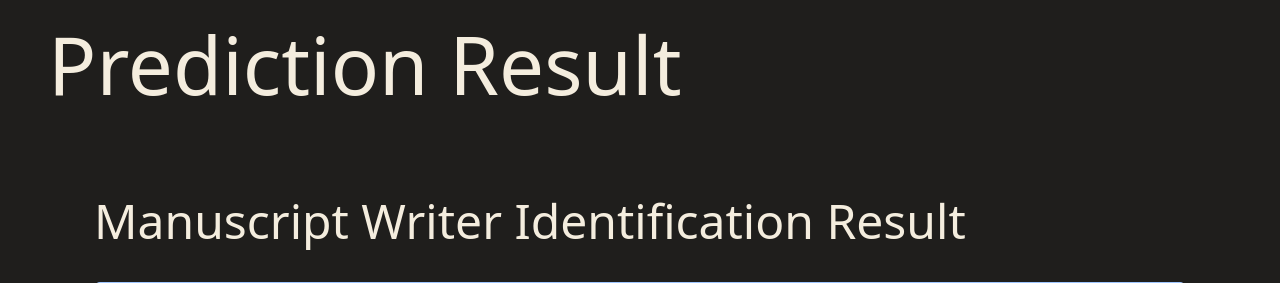
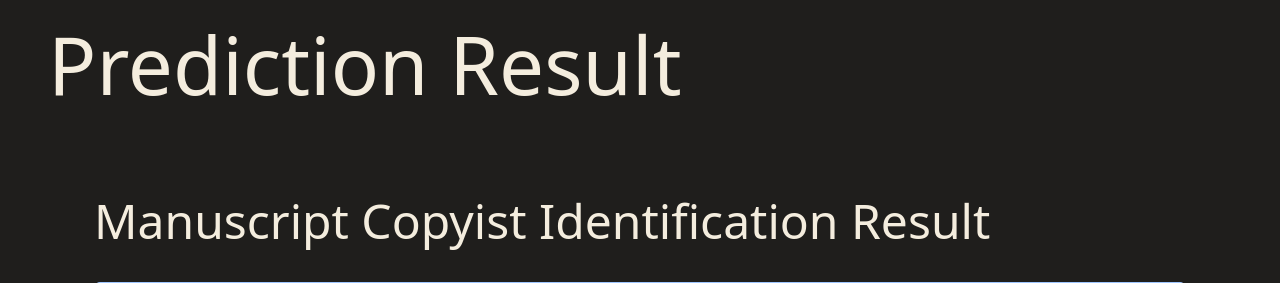
Before and after one commit to atinyshrimp/Data-Analysis-Project, a Flask app: template templates/prediction_result.html in a window 1280 px wide. Shown: the top 283 px of the page. Run offline with Flask 3, Linux system fonts and the light colour scheme; the template is opened without the code that fills it, so the values that code supplies are empty.

Commit message:
Update prediction_result.html

```diff
--- a/templates/prediction_result.html
+++ b/templates/prediction_result.html
@@ -13,7 +13,7 @@
 
         <!-- Display the prediction result here -->
         <div class="container-lg p-4">
-            <p class="display-5 pt-5 pb-3">Manuscript Writer Identification Result</p>
+            <p class="display-5 pt-5 pb-3">Manuscript Copyist Identification Result</p>
             <div class="alert alert-primary" role="alert">
                 The model is {{ prediction[1] }}% confident that the manuscript was written by Copyist {{ prediction[0] }}.
             </div>
```
